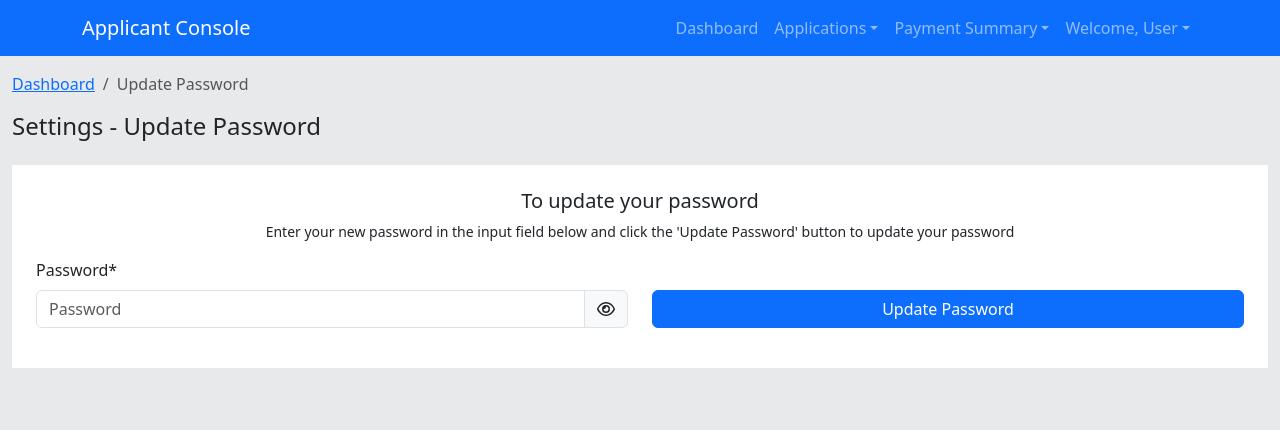
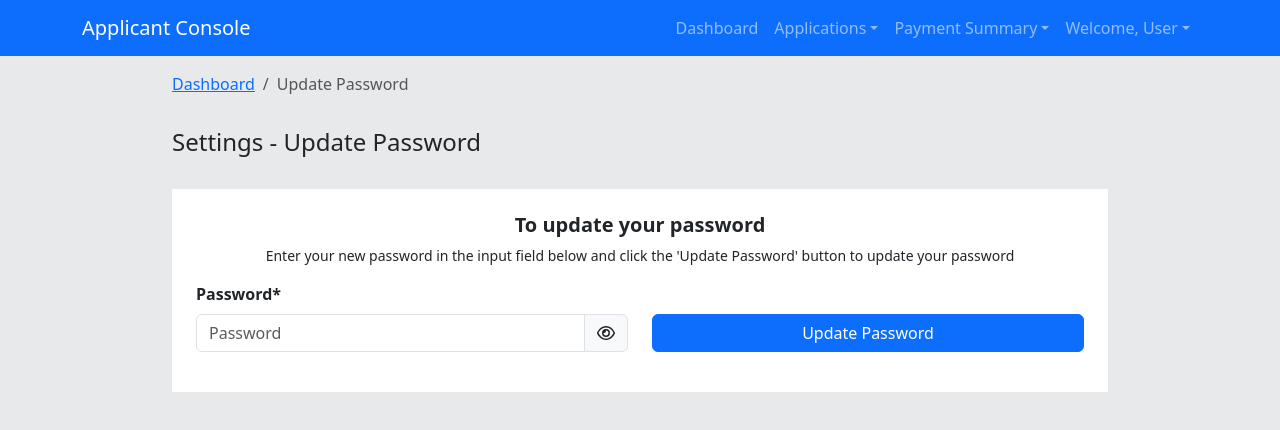
Before and after one commit to Sir-Dave/Bowen-Admissions, a React (Create React App) app: page /settings in a window 1280 px wide. Shown: the top 430 px of the page. Built offline with nearby package versions, Linux system fonts and the light colour scheme.

Commit message:
Made some updates to the Settings page

```diff
--- a/package.json
+++ b/package.json
@@ -14,9 +14,11 @@
     "@types/react": "^18.2.47",
     "@types/react-dom": "^18.2.18",
     "bootstrap": "^5.3.2",
+    "node-modules": "^1.0.1",
     "react": "^18.2.0",
     "react-bootstrap": "^2.9.2",
     "react-dom": "^18.2.0",
+    "react-router": "^6.21.3",
     "react-router-dom": "^6.21.3",
     "react-scripts": "5.0.1",
     "typescript": "^4.9.5",
--- a/src/components/Settings.tsx
+++ b/src/components/Settings.tsx
@@ -26,27 +26,34 @@ const Settings: React.FC = () => {
 
 
             <Container className='settings min-vh-100' fluid>
-                <Row className='mt-3'>
-                    <Breadcrumb>
-                        <Breadcrumb.Item href="#">Dashboard</Breadcrumb.Item>
-                        <Breadcrumb.Item active>Update Password</Breadcrumb.Item>
-                    </Breadcrumb>
+                <Row className="h-100 pt-3 justify-content-center align-items-center">
+                    <Col lg="9">
+                        <Breadcrumb>
+                            <Breadcrumb.Item href="#">Dashboard</Breadcrumb.Item>
+                            <Breadcrumb.Item active>Update Password</Breadcrumb.Item>
+                        </Breadcrumb>
+                    </Col>
                 </Row>
 
+                <Row className="h-100 pt-3 justify-content-center align-items-center">
+                    <Col lg="9">
                 <h4 id='settings-header'>Settings - Update Password</h4>
+                    </Col>
 
+                </Row >
 
-                <Row>
-                    <Col>
+                <Row className="h-100 pt-2 justify-content-center align-items-center">
+                    <Col lg="9">
 
                         <Form className="bg-white p-4 mt-3">
-                            <h5 className='text-center'> To update your password </h5>
+                            <h5 className='text-center'><b> To update your password </b></h5>
 
                             <p className='text-center small'>
-                                Enter your new password in the input field below and click the 'Update Password' button to update your password
+                                    Enter your new password in the input field below and
+                                    click the 'Update Password' button to update your password
                             </p>
 
-                            <Form.Label>Password*</Form.Label>
+                            <Form.Label> <b>Password*</b></Form.Label>
                             <Row>
                                 <Col>
                                     <InputGroup className="mb-3">
```
Also changed, not shown: 1 other file (tests, documents, lock files or other folders).
